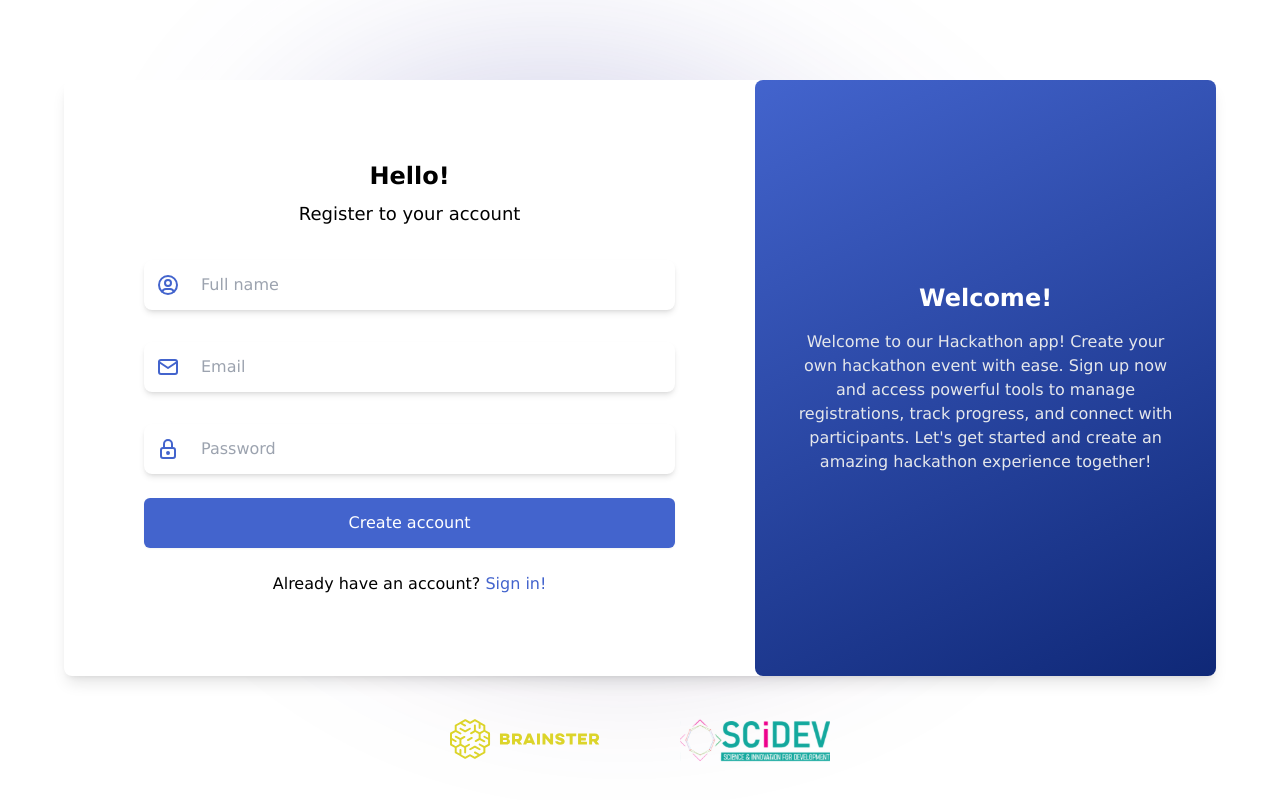
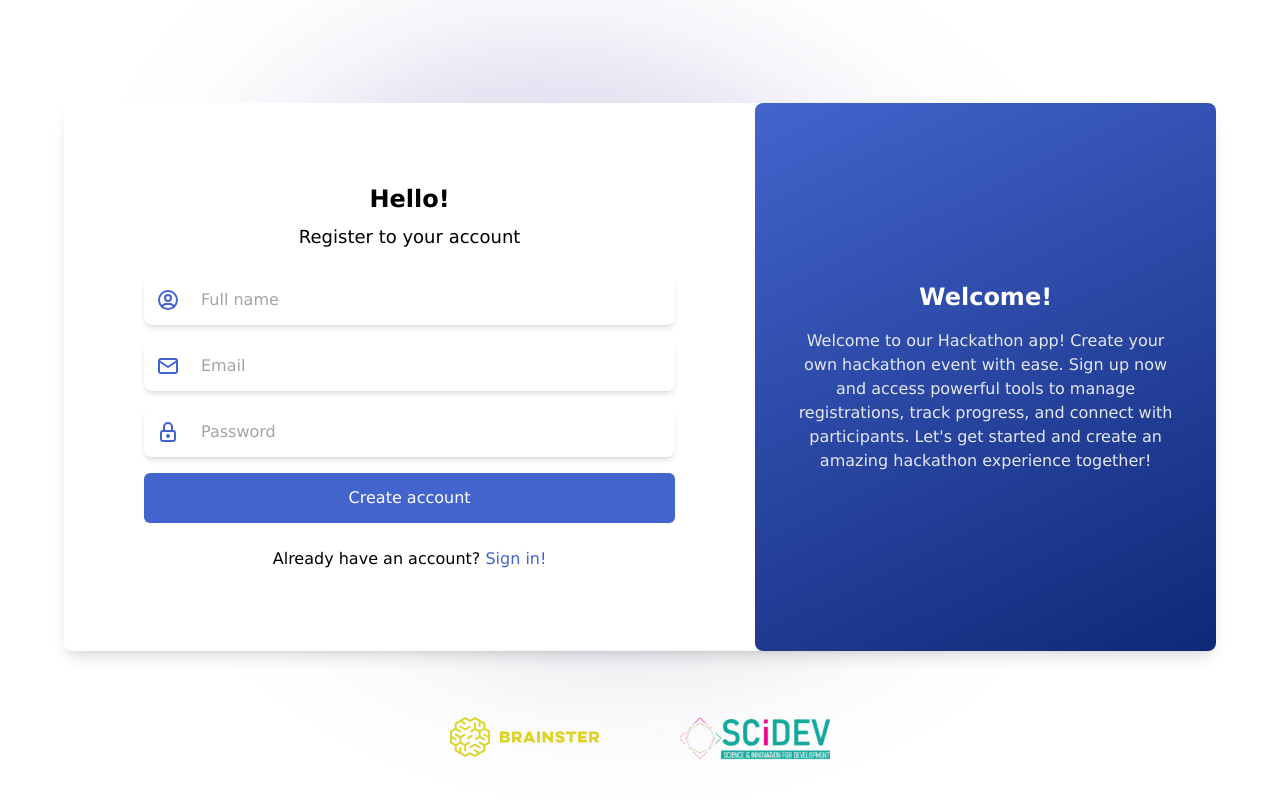
Before and after one commit to andrijantasevski/hackathons-platform, a Next.js app: page /sign-up in a window 1280 px wide. Built offline with nearby package versions, Linux system fonts and the light colour scheme.

Commit message:
fix: input rounded refactored

```diff
--- a/src/components/ui/InputRounded.tsx
+++ b/src/components/ui/InputRounded.tsx
@@ -1,58 +1,137 @@
 import { cva, VariantProps } from "class-variance-authority";
 import { IconExclamationCircle } from "@tabler/icons-react";
 import { forwardRef } from "react";
+import { twMerge } from "tailwind-merge";
 
-const inputRounded = cva(["bg-white", "rounded-lg", "shadow-md", "p-3", "w-full", "focus:outline-none", "focus:ring-1", "border"], {
+const inputRoundedVariants = cva(
+  [
+    "bg-white",
+    "rounded-lg",
+    "shadow-md",
+    "p-3",
+    "w-full",
+    "focus:outline-none",
+    "focus:ring-1",
+    "border",
+  ],
+  {
     variants: {
       intent: {
-      // TODO
-      // Check color variables
-      primary: ["border-transparent", "focus:ring-primary", "focus:border-primary-100"],
-      // TODO
-      // Change red with error
-      error: ["text-red-600", "border-red-600", "focus:ring-red-500", "focus:border-red-500", "placeholder:text-red-600"],
+        primary: [
+          "border-transparent",
+          "focus:ring-primary",
+          "focus:border-primary-100",
+          "placeholder:text-neutral-400",
+        ],
+        error: [
+          "text-error-600",
+          "border-error-600",
+          "focus:ring-error-500",
+          "focus:border-error-500",
+          "placeholder:text-error-600",
+        ],
       },
     },
     defaultVariants: {
       intent: "primary",
     },
-});
+  }
+);
 
-interface Props extends React.InputHTMLAttributes<HTMLInputElement>, VariantProps<typeof inputRounded> {
+interface Props
+  extends React.InputHTMLAttributes<HTMLInputElement>,
+    VariantProps<typeof inputRoundedVariants> {
   id: string;
   children: React.ReactNode;
-  type: "text" | "email" | "password" | "url" | "tel" | "number" | "date";
   errorMessage: string;
   placeholder: string;
-  hideLabel?: boolean;
+  showLabel?: boolean;
+  /**
+   * Icon to show before the placeholder/input text.
+   */
   leadingIcon?: React.ReactNode;
-  placeholderOffset?: string;
-  withIcon: boolean;
+  /**
+   * Offset for the placeholder so that the text/placeholder starts after the icon.
+   *
+   * The placeholder offset must be a Tailwind pl-[value]
+   */
+  placeholderOffset?:
+    | "pl-4"
+    | "pl-5"
+    | "pl-6"
+    | "pl-7"
+    | "pl-8"
+    | "pl-9"
+    | "pl-10"
+    | "pl-11"
+    | "pl-12"
+    | "pl-14"
+    | "pl-16"
+    | "pl-20"
+    | "pl-24"
+    | "pl-28"
+    | "pl-32"
+    | "pl-36"
+    | "pl-40";
 }
 
-const InputRounded = forwardRef<HTMLInputElement, Props>(({ id, children, intent, errorMessage, hideLabel, placeholder, leadingIcon, placeholderOffset, withIcon, ...props }, ref) => {
+const InputRounded = forwardRef<HTMLInputElement, Props>(
+  (
+    {
+      id,
+      children,
+      intent,
+      errorMessage,
+      showLabel = true,
+      placeholder,
+      leadingIcon,
+      placeholderOffset,
+      className,
+      ...props
+    },
+    ref
+  ) => {
     return (
       <div className="flex flex-col gap-2">
-      <div className="flex items-center justify-between">
-        {hideLabel && (
-          <label className="block" htmlFor={id}>
+        <label
+          className={`block text-left font-bold ${showLabel ? "" : "sr-only"}`}
+          htmlFor={id}
+        >
           {children}
         </label>
+
+        <div className="relative">
+          {leadingIcon && (
+            <div className="absolute left-3 top-1/2 -translate-y-1/2 text-primary">
+              {leadingIcon}
+            </div>
+          )}
+
+          <input
+            ref={ref}
+            id={id}
+            className={twMerge(
+              `${inputRoundedVariants({ intent })} ${
+                placeholderOffset ? placeholderOffset : ""
+              }`,
+              className
+            )}
+            placeholder={placeholder}
+            {...props}
+          />
+
+          {intent === "error" && (
+            <IconExclamationCircle className="absolute right-2 top-1/2 -translate-y-1/2 text-red-600" />
           )}
         </div>
 
-      <div className="relative">
-        <input ref={ref} id={id} className={`${inputRounded({ intent })} ${placeholderOffset}`} placeholder={placeholder} {...props} />
-
-        {withIcon && <div className="absolute left-3 top-1/2 -translate-y-1/2 text-primary">{leadingIcon}</div>}
-
-        {intent === "error" && <IconExclamationCircle className="absolute right-2 top-1/2 -translate-y-1/2 text-red-600" />}
-      </div>
-
-      <div>{intent === "error" && <span className="font-medium text-red-500">{errorMessage}</span>}</div>
+        {intent === "error" && (
+          <div className="font-medium text-red-500">{errorMessage}</div>
+        )}
       </div>
     );
-});
+  }
+);
 
 InputRounded.displayName = "InputRounded";
 
--- a/src/components/ui/InputUnderlined.tsx
+++ b/src/components/ui/InputUnderlined.tsx
@@ -1,6 +1,7 @@
 import { cva, VariantProps } from "class-variance-authority";
 import { IconExclamationCircle } from "@tabler/icons-react";
 import { forwardRef } from "react";
+import {twMerge} from "tailwind-merge";
 
 const inputUnderlinedVariants = cva(
   [
@@ -55,6 +56,7 @@ const InputUnderlined = forwardRef<HTMLInputElement, Props>(
       errorMessage,
       showLabel = true,
       placeholder,
+      className,
       ...props
     },
     ref
@@ -72,7 +74,7 @@ const InputUnderlined = forwardRef<HTMLInputElement, Props>(
           <input
             ref={ref}
             id={id}
-            className={inputUnderlinedVariants({ intent })}
+            className={twMerge(inputUnderlinedVariants({ intent }), className)}
             placeholder={placeholder}
             {...props}
           />
--- a/src/pages/forgot-password.tsx
+++ b/src/pages/forgot-password.tsx
@@ -48,7 +48,7 @@ export default function ForgotPassword() {
             </div>
 
             <form onSubmit={handleSubmit(onSubmit)} className="grid grid-cols-1 gap-4">
-              <InputRounded withIcon {...register("email", { required: true })} intent={errors.email ? "error" : "primary"} leadingIcon={<IconMail className="h-6 w-6" />} placeholderOffset="pl-14" errorMessage="Enter your email" id="emailInput" type="email" placeholder="Email">
+              <InputRounded showLabel={false}  {...register("email", { required: true })} intent={errors.email ? "error" : "primary"} leadingIcon={<IconMail className="h-6 w-6" />} placeholderOffset="pl-14" errorMessage="Enter your email" id="emailInput" type="email" placeholder="Email">
                 Email
               </InputRounded>
 
--- a/src/pages/index.tsx
+++ b/src/pages/index.tsx
@@ -60,12 +60,12 @@ export default function SignIn() {
             </div>
 
             <form onSubmit={handleSubmit(onSubmit)} className="grid grid-cols-1 gap-4">
-              <InputRounded withIcon={true} {...register("email", { required: true })} intent={errors.email ? "error" : "primary"} leadingIcon={<IconMail className="h-6 w-6" />} placeholderOffset="pl-14" errorMessage="Enter your email" id="emailInput" type="email" placeholder="Email">
+              <InputRounded showLabel={false} {...register("email", { required: true })} intent={errors.email ? "error" : "primary"} leadingIcon={<IconMail className="h-6 w-6" />} placeholderOffset="pl-14" errorMessage="Enter your email" id="emailInput" type="email" placeholder="Email">
                 Email
               </InputRounded>
 
               <div className="flex flex-col gap-2">
-                <InputRounded withIcon={true} {...register("password", { required: true, minLength: 8 })} intent={errors.password ? "error" : "primary"} leadingIcon={<IconLock className="h-6 w-6" />} placeholderOffset="pl-14" errorMessage="Enter a password" id="passwordInput" type="password" placeholder="Password">
+                <InputRounded showLabel={false} {...register("password", { required: true, minLength: 8 })} intent={errors.password ? "error" : "primary"} leadingIcon={<IconLock className="h-6 w-6" />} placeholderOffset="pl-14" errorMessage="Enter a password" id="passwordInput" type="password" placeholder="Password">
                   Password
                 </InputRounded>
 
--- a/src/pages/sign-up.tsx
+++ b/src/pages/sign-up.tsx
@@ -56,15 +56,15 @@ export default function SignUp() {
             </div>
 
             <form onSubmit={handleSubmit(onSubmit)} className="grid grid-cols-1 gap-4">
-              <InputRounded withIcon={true} {...register("fullName", { required: true })} intent={errors.fullName ? "error" : "primary"} leadingIcon={<IconUserCircle className="h-6 w-6" />} placeholderOffset="pl-14" errorMessage="Enter your full name" id="fullNameInput" type="text" placeholder="Full name">
+              <InputRounded showLabel={false} {...register("fullName", { required: true })} intent={errors.fullName ? "error" : "primary"} leadingIcon={<IconUserCircle className="h-6 w-6" />} placeholderOffset="pl-14" errorMessage="Enter your full name" id="fullNameInput" type="text" placeholder="Full name">
                 Full name
               </InputRounded>
 
-              <InputRounded withIcon={true} {...register("email", { required: true })} intent={errors.email ? "error" : "primary"} leadingIcon={<IconMail className="h-6 w-6" />} placeholderOffset="pl-14" errorMessage="Enter your email" id="emailInput" type="email" placeholder="Email">
+              <InputRounded showLabel={false} {...register("email", { required: true })} intent={errors.email ? "error" : "primary"} leadingIcon={<IconMail className="h-6 w-6" />} placeholderOffset="pl-14" errorMessage="Enter your email" id="emailInput" type="email" placeholder="Email">
                 Email
               </InputRounded>
 
-              <InputRounded withIcon={true} {...register("password", { required: true, minLength: 8 })} intent={errors.password ? "error" : "primary"} leadingIcon={<IconLock className="h-6 w-6" />} placeholderOffset="pl-14" errorMessage="Enter a password" id="passwordInput" type="password" placeholder="Password">
+              <InputRounded showLabel={false} {...register("password", { required: true, minLength: 8 })} intent={errors.password ? "error" : "primary"} leadingIcon={<IconLock className="h-6 w-6" />} placeholderOffset="pl-14" errorMessage="Enter a password" id="passwordInput" type="password" placeholder="Password">
                 Password
               </InputRounded>
 
```
Lines whose indentation alone changed are shown as unchanged.
